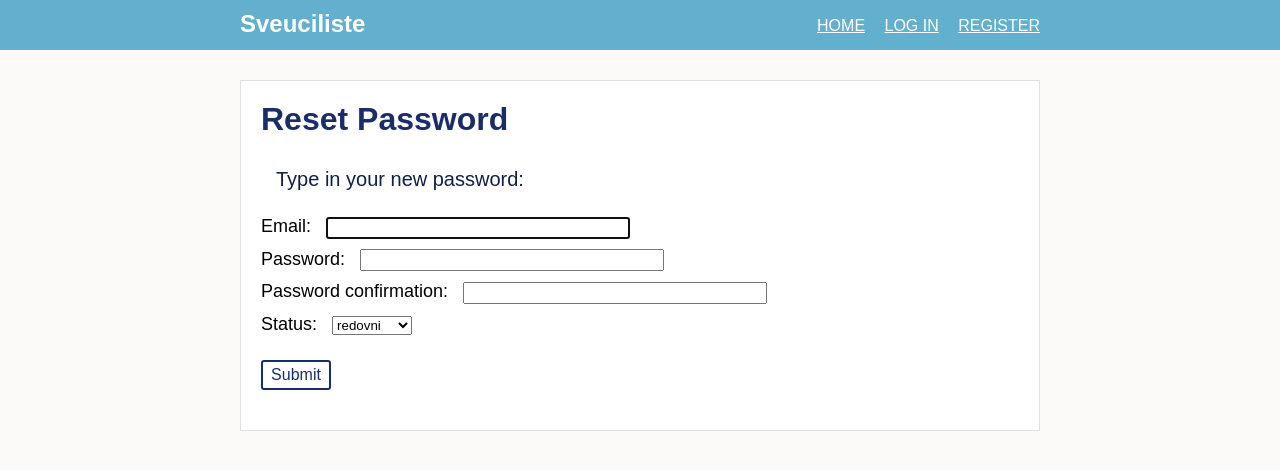
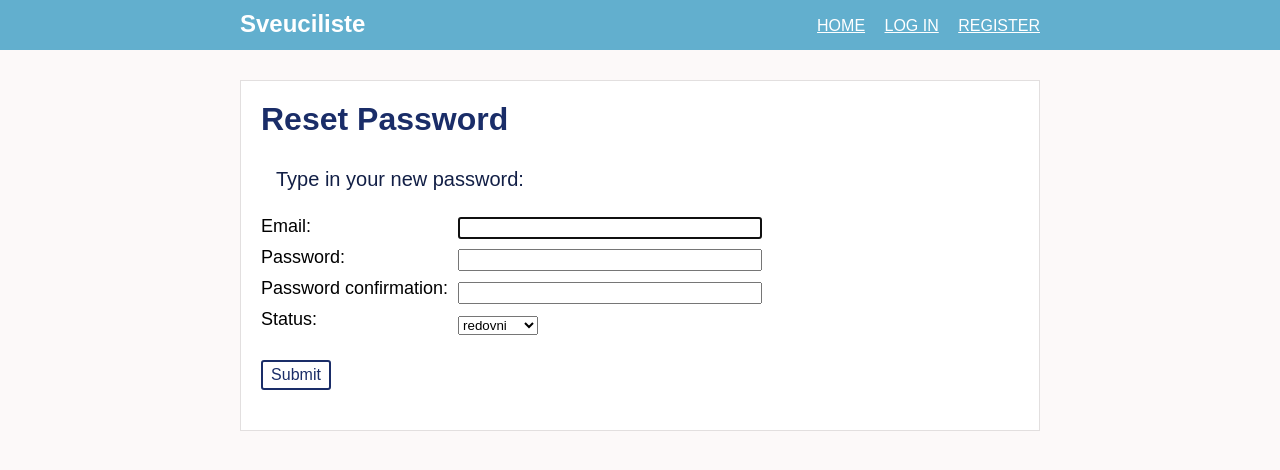
Before and after one commit to markocubic/student_mentor_system_django, a Django app: template django_project/users/templates/users/password_reset/password_reset_confirm.html in a window 1280 px wide. Shown: the top 470 px of the page. Run offline with Django 3.2, Linux system fonts and the light colour scheme; the template is opened without the code that fills it: values that come from a table or form of the project are taken from there, others are empty.

Commit message:
added label and input div

```diff
--- a/django_project/users/templates/users/password_reset/password_reset_confirm.html
+++ b/django_project/users/templates/users/password_reset/password_reset_confirm.html
@@ -8,16 +8,23 @@
             <form method="POST">
                 {% csrf_token %}
                 <fieldset class="form-group">
+                    <div class='form-label'>
                         {% for field in form %}
                             <p>
                                 {{ field.label_tag }}
+                            </p>
+                        {% endfor %}
+                    </div>
+                    <div class='form-input'>
+                        {% for field in form %}
+                            <p>
                                 {{ field }}
                                 {% for error in field.errors %}
                                     <span class="user-error">{{ error }}</span>
                                 {% endfor %}
                             </p>
                         {% endfor %}
-
+                    </div>
                 </fieldset>
                 <div class="form-group">
                     <button class="btn" type="submit">Submit</button>
```
Lines whose indentation alone changed are shown as unchanged.
